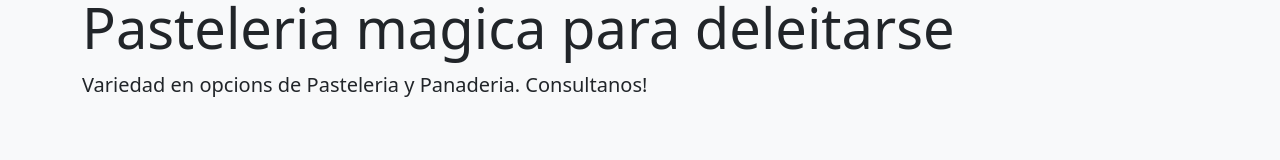
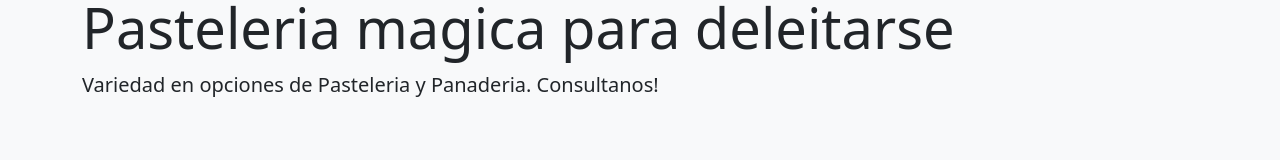
Before and after one commit to blackmage82/Proyecto-Final-PFE-SM, a plain HTML site: page index.html in a window 1280 px wide. Shown: the part 2926-3086 px from the top of the page. Drawn offline with nearby package versions, Linux system fonts and the light colour scheme.

Commit message:
Actualizar index.html

```diff
--- a/index.html
+++ b/index.html
@@ -76,7 +76,7 @@
     <div class="container-fluid main-section tex-center">
         <div class="container">
             <h1 class="display-4">Pasteleria magica para deleitarse</h1>
-            <p class="lead">Variedad en opcions de Pasteleria y Panaderia. Consultanos!</p>
+            <p class="lead">Variedad en opciones de Pasteleria y Panaderia. Consultanos!</p>
         </div>
     </div>
 
```
